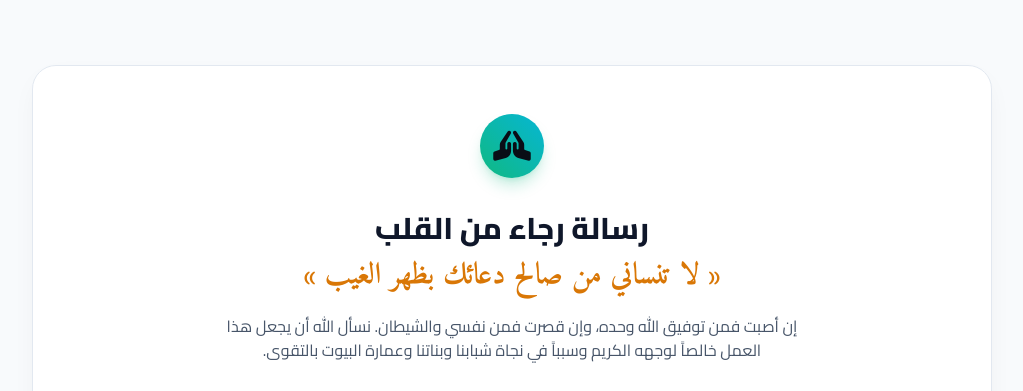
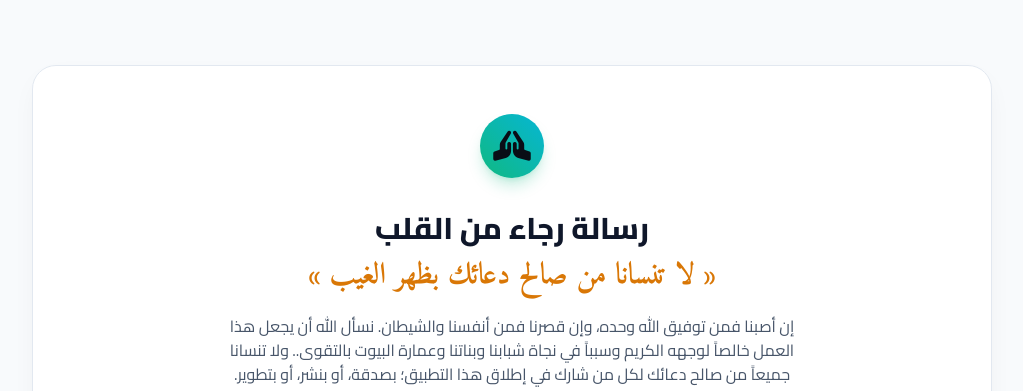
Before and after one commit to ismaheelfarag79-lgtm/safeweb-gaurd, a plain HTML site: page index.html in a window 1280 px wide. Shown: the part 6859-7250 px from the top of the page, without its empty margins (128-1151 px from the left). Drawn offline with nearby package versions, Linux system fonts and the light colour scheme.

Commit message:
Add files via upload

```diff
--- a/index.html
+++ b/index.html
@@ -987,10 +987,10 @@
                 <div class="space-y-3">
                     <h3 class="text-2xl sm:text-3xl font-extrabold text-slate-900 dark:text-white">رسالة رجاء من القلب</h3>
                     <p class="text-amber-600 dark:text-amber-300 quran-font text-2xl sm:text-3xl font-bold">
-                        « لا تنساني من صالح دعائك بظهر الغيب »
+                        « لا تنسانا من صالح دعائك بظهر الغيب »
                     </p>
                     <p class="text-slate-600 dark:text-gray-400 text-sm sm:text-base max-w-xl mx-auto leading-relaxed pt-2">
-                        إن أصبت فمن توفيق الله وحده، وإن قصرت فمن نفسي والشيطان. نسأل الله أن يجعل هذا العمل خالصاً لوجهه الكريم وسبباً في نجاة شبابنا وبناتنا وعمارة البيوت بالتقوى.
+                        إن أصبنا فمن توفيق الله وحده، وإن قصرنا فمن أنفسنا والشيطان. نسأل الله أن يجعل هذا العمل خالصاً لوجهه الكريم وسبباً في نجاة شبابنا وبناتنا وعمارة البيوت بالتقوى.. ولا تنسانا جميعاً من صالح دعائك لكل من شارك في إطلاق هذا التطبيق؛ بصدقة، أو بنشر، أو بتطوير.
                     </p>
                 </div>
 
```
